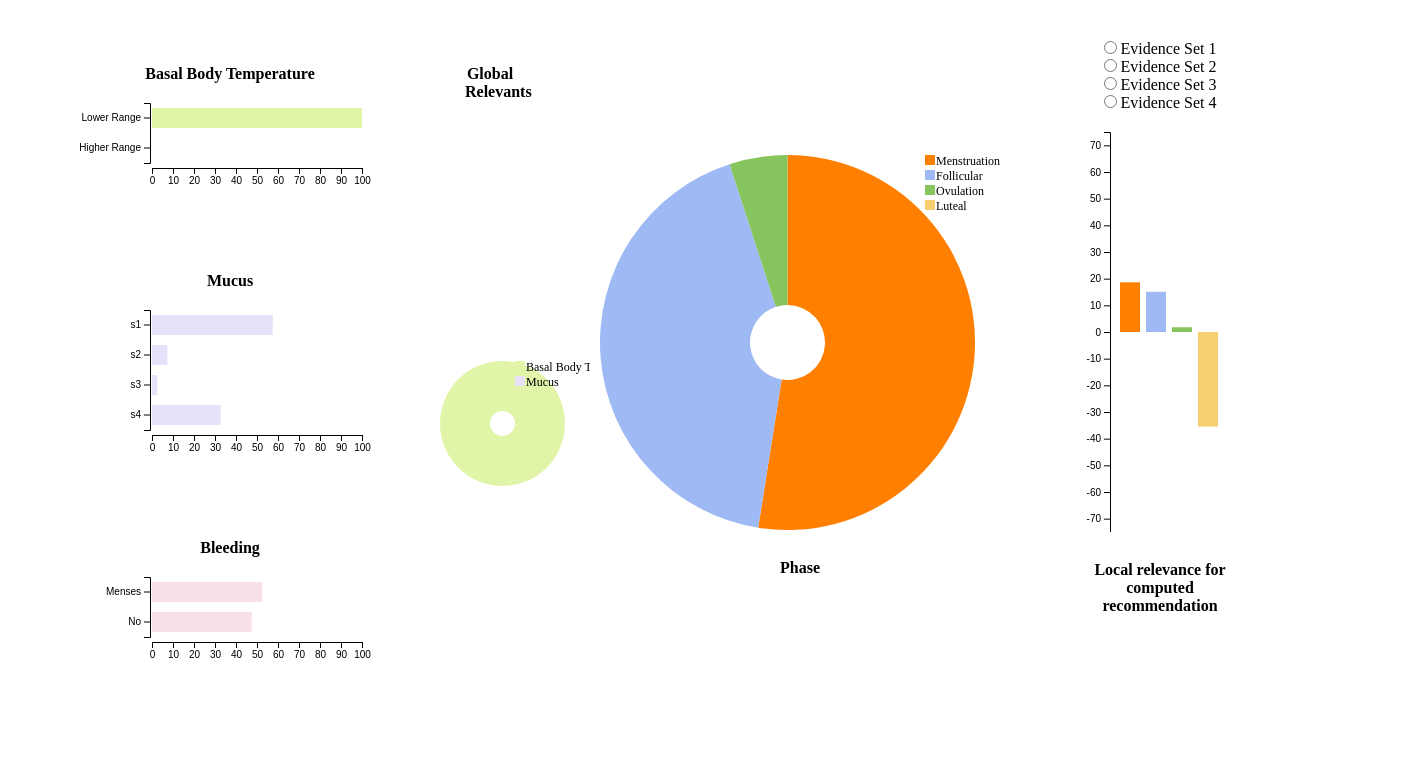
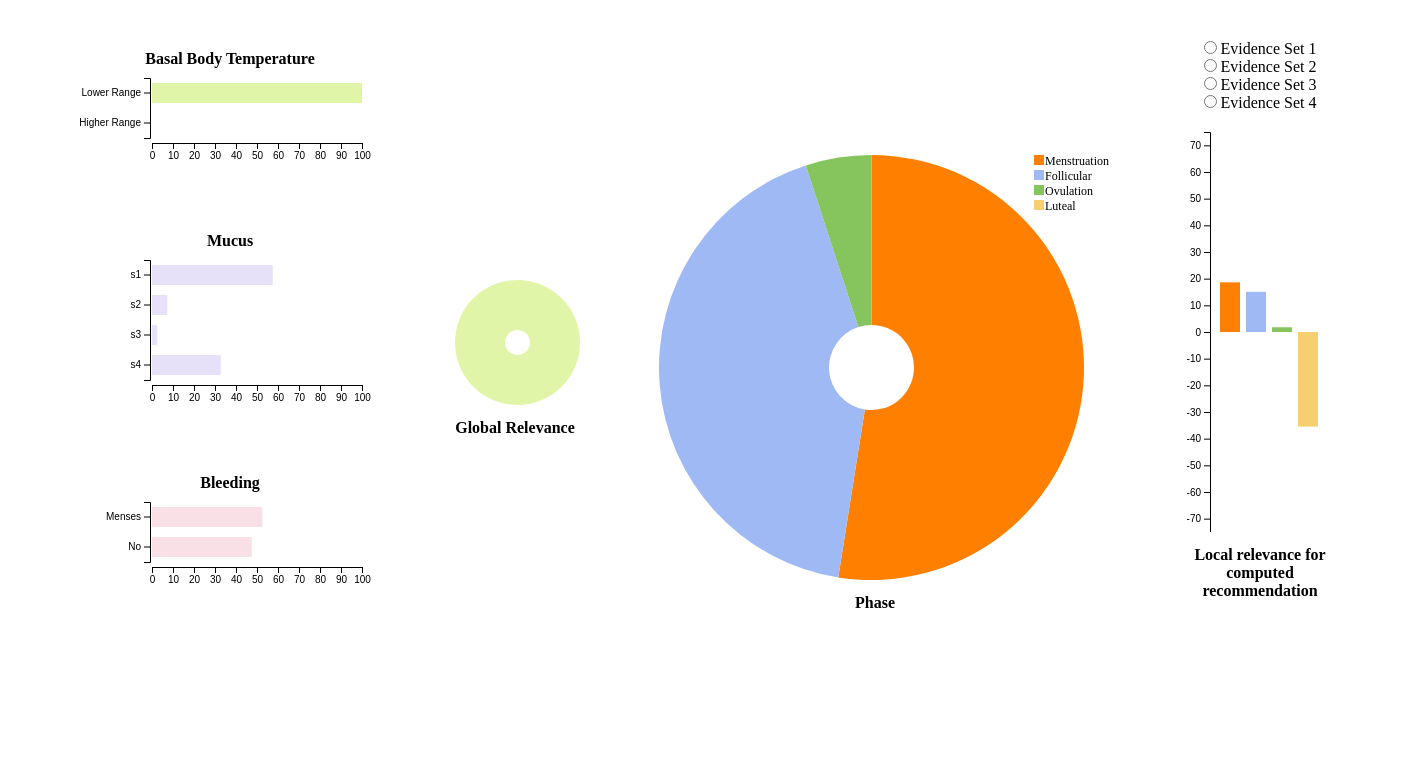
Before and after one commit to thomasbubi/infovis-mastertask, a plain HTML site: page src/index.html in a window 1280 px wide. Shown: the whole page, 1410 px wide, since content can reach past the window. Drawn offline with Linux system fonts and the light colour scheme.

Commit message:
Add files via upload

```diff
--- a/src/Style.css
+++ b/src/Style.css
@@ -6,19 +6,17 @@
 
 h1 {
     margin: 25px;
-    margin-bottom: 50px;
     font-size: 1em;
 }
 
 h2 {
-    margin: 25px;
-    margin-bottom: 20px;
+    margin: 10px;
     font-size: 1em;
 }
 
 .container {
     display: grid;
-    grid-template-columns: 400px 100px 500px 200px;
+    grid-template-columns: 400px 150px 550px 200px;
     grid-gap: 10px;
     font-family: 'Times New Roman';
     text-align: center;
@@ -54,16 +52,16 @@ h2 {
     grid-row-end: 2;
 }
 
-#area1 > svg {
-    /*margin-top: 40px;*/
-}
 
 #area2 > svg {
     margin-top: 240px;
+    margin-left: 15px
+
 }
 
 #area3 > svg {
     margin-top: 115px;
+    margin-left: 18px;
 }
 
 #area4 > svg {
--- a/src/js/chart-generations.js
+++ b/src/js/chart-generations.js
@@ -69,22 +69,6 @@ function createPie( containerSelector, pieData, pieLabels, width, colorArray, ti
         })
         .attr( 'd', arc );
 
-
-    /*
-     * generate labels
-     * if label belongs to data that equals zero, it will not be displayed
-     */
-    /*arcs.append( 'text' )
-       .attr( 'transform', function( d ) {
-                return 'translate(' + label.centroid( d ) + ')';
-        })
-       .text( function( d, i ){
-            return i < pieLabels.length && i < pieData.length && pieData[i] > 0 ?
-                pieData[i] : '';
-        } );
-
-     */
-
     var legend = pieSvg.selectAll(".legend")
         .data(pie(pieData))
         .enter().append("g")
@@ -107,9 +91,6 @@ function createPie( containerSelector, pieData, pieLabels, width, colorArray, ti
         .style("font-size", 12)
         .attr("y", 10)
         .attr("x", 11);
-
-    d3.select('#area2').append('h2')
-	.text(title04)
 
     d3.select('#area3').append('h2')
 	.text(title05)
@@ -184,7 +165,7 @@ function createDivergingBar( barData , width, height, yAxisOffsetY, barWidth) {
 }
 
 
-function createBarHorizontal( barData, labelData, width, height, barThickness, color, title01, title02, title03 ){
+function createBarHorizontal( barData, labelData, width, height, barThickness, color, title01){
 
         barSvg = d3.select( '#area1' ).append ('h2')
 	.text(title01);
@@ -303,3 +284,75 @@ function createBarVertical( barData, labelData, width, height, barThickness ){
         .attr( 'height', function( d, i ) { return scale( d ); });
 
 }
+
+function createDonat( containerSelector, pieData, pieLabels, width, colorArray){
+    var height = width  - 25;
+    var pieSvg = d3.select( containerSelector ).append( 'svg' );
+
+    pieSvg.attr( 'width', width ).attr( 'height', height);
+
+    var diameter = Math.min(width, height);
+
+    var pie = d3.pie();
+    var arc = d3.arc()
+        .innerRadius( diameter/10 )
+        .outerRadius( diameter/2 );
+
+    var label = d3.arc()
+        .innerRadius( diameter/10 )
+        .outerRadius( diameter/2 );
+
+    var arcs = pieSvg.selectAll( 'arc' )
+        .data( pie( pieData ) )
+        .enter()
+        .append( 'g' )
+        .attr( 'class', 'arc' )
+        .attr( 'transform', 'translate(' + diameter / 2 + ',' + diameter / 2 + ')' )
+        .on('mouseover', mouseover)
+        .on('mousemove', mousemove)
+        .on('mouseout', mouseout);
+
+    var tooltip = d3.select(containerSelector).append("div")
+        .attr("class", "toolTip")
+        .style("display", "none");
+    function mouseover() {
+        tooltip.style('display', 'inline');
+    }
+    function mousemove() {
+        var d = d3.select(this).data()[0]
+        tooltip
+            .html(d.data + '%')
+            .style('left', (d3.event.pageX + 20) + 'px')
+            .style('top', (d3.event.pageY - 12) + 'px');
+    }
+    function mouseout() {
+        tooltip.style('display', 'none');
+    }
+
+
+    var arrayAccessIsSafe = pieData.length == colorArray.length;
+
+    if( !arrayAccessIsSafe ){
+        console.warn('Number of data values differ from number of colors. A random color will be generated for each part of the pie chart.')
+    }
+
+    /*
+     * fill the arc with color
+     * if arrayAccessIsSafe isn't safe, generate random color
+     * code for random color generator from
+     * https://css-tricks.com/snippets/javascript/random-hex-color/
+     */
+    arcs.append( 'path' )
+        .attr( 'fill', function( d, i ) {
+            return arrayAccessIsSafe ?
+                colorArray[i] + 'ff' :
+                '#' + Math.floor(Math.random()*16777215).toString(16);
+        })
+        .attr( 'd', arc );
+
+
+    d3.select('#area2').append('h2')
+        .text(title04)
+
+
+}
--- a/src/js/main.js
+++ b/src/js/main.js
@@ -13,9 +13,9 @@ function createCharts( number, localRelevanceNumber ){
         '#area3',
         data['evidenceSet' + number].phase.map(function(d) { return d.value; }),
         data['evidenceSet' + number].phase.map(function(d) { return d.label; }),
-        400,
+        450,
         dataColors,
-        title04 = 'Global Relevants',
+        title04 = 'Global Relevance',
         title05 = 'Phase'
     );
 
@@ -70,7 +70,7 @@ function createCharts( number, localRelevanceNumber ){
     );
 
 
-    createPie(
+    createDonat(
         '#area2',
         data['evidenceSet' + number].globalRelevance.map(function(d) { return d.value; }),
         data['evidenceSet' + number].globalRelevance.map(function(d) { return d.label; }),
```
